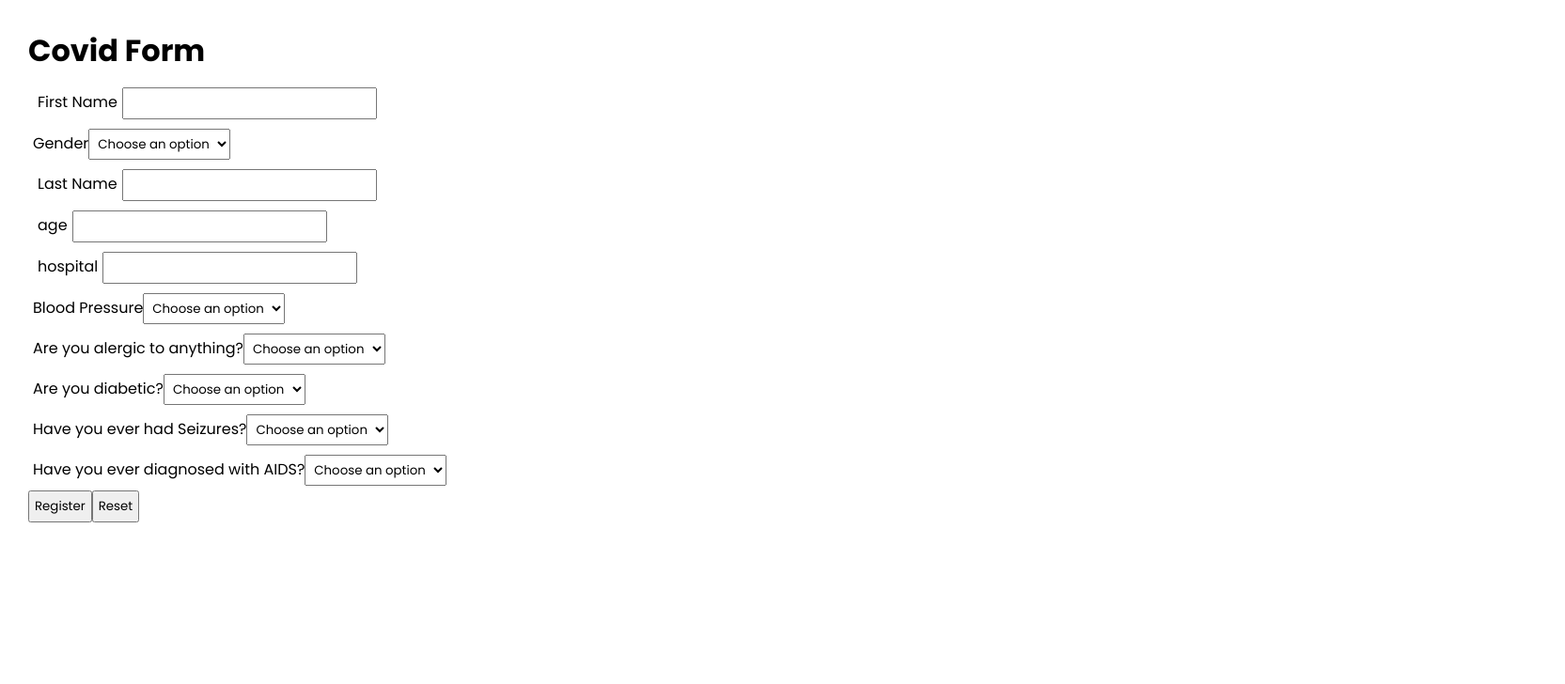
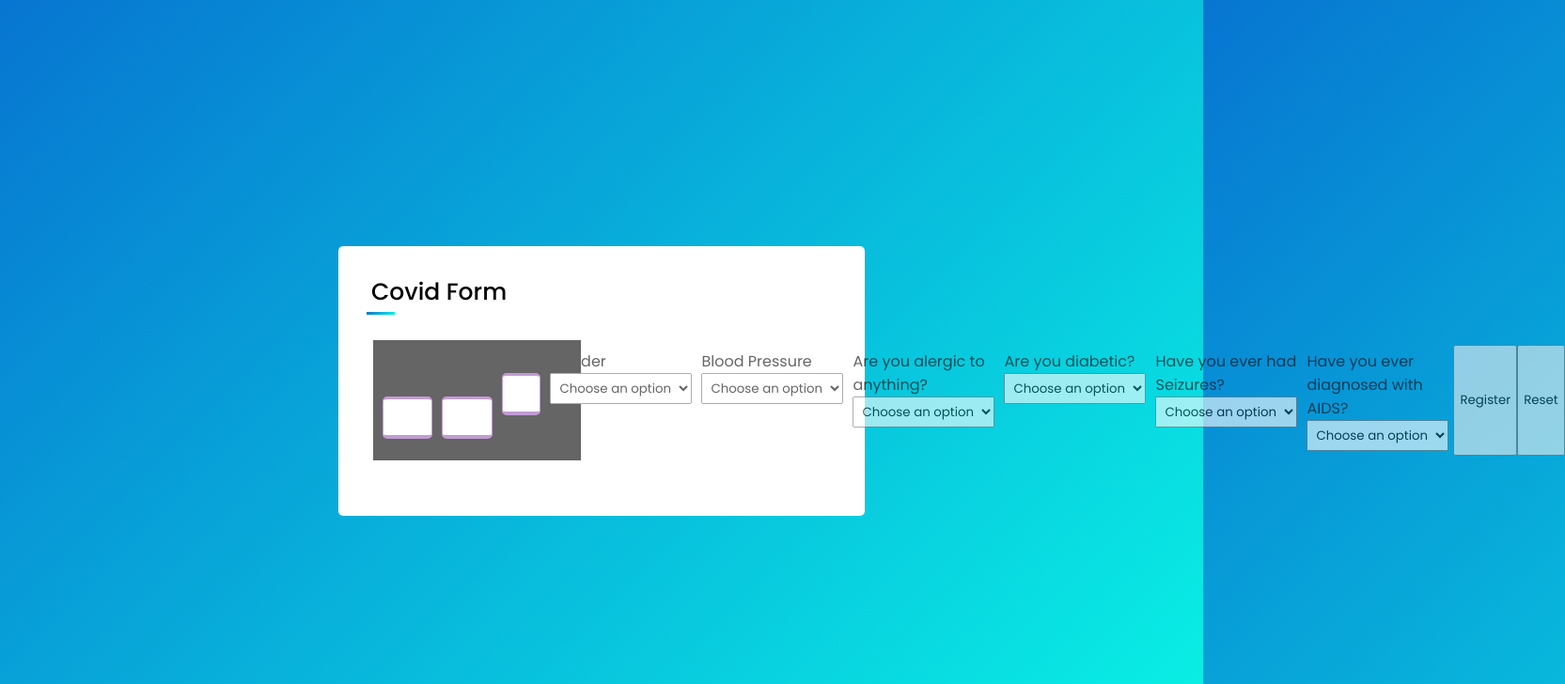
Before and after one commit to subhan300/covid-tracking-application, a React (Create React App) app: page /covid_form in a window 1280 px wide. Shown: the top 728 px of the page at 94% size, 1665 px wide, since content can reach past the window. Built offline with nearby package versions, Linux system fonts and the light colour scheme.

Commit message:
Add files via upload

```diff
--- a/src/pages/covid-form/Covid_form.css
+++ b/src/pages/covid-form/Covid_form.css
@@ -0,0 +1,80 @@
+* {
+  margin: 0;
+  padding: 0;
+  box-sizing: border-box;
+  font-family: "Poppins", sans-serif;
+}
+
+body {
+  display: flex;
+  height: 100vh;
+  justify-content: center;
+  align-items: center;
+  background-image: linear-gradient(135deg, #0775d1, #09f3e5);
+}
+
+.container {
+  max-width: 700px;
+  width: 100%;
+  background: #fff;
+  padding: 25px 30px;
+  border-radius: 5px;
+}
+
+.container .head {
+  font-size: 25px;
+  font-weight: 500;
+  position: relative;
+}
+
+.container .head::before {
+  content: "";
+  position: absolute;
+  left: 0;
+  bottom: 0;
+  height: 3px;
+  width: 30px;
+  background-image: linear-gradient(135deg, #0775d1, #09f3e5);
+}
+
+.container .censtyl {
+  display: flex;
+  flex-wrap: wrap;
+  justify-content: space-between;
+  margin: 20px 0 12px 0;
+}
+
+.box {
+  margin-bottom: 15px;
+  width: calc(100% / 2 - 20px);
+}
+
+.input {
+  height: 45px;
+  width: 100%;
+  display: block;
+  font-weight: 500px;
+  margin-bottom: 5px;
+  outline: none;
+  border-radius: 5px;
+  border: 1px solid #ccc;
+  padding-left: 15px;
+  font-size: 14px;
+  border-bottom-width: 4px;
+  border-top-width: 3px;
+  transition: all 0.5 ease;
+}
+
+.input:focus,
+input:valid {
+  border-color: #9b59b6;
+}
+
+.select {
+  padding: 8px 1200px;
+  color: #000;
+  background-color: #fff;
+  border: 1px solid #dddddd;
+  cursor: pointer;
+  border-radius: 5px;
+}
--- a/src/pages/covid-form/Covid_form.js
+++ b/src/pages/covid-form/Covid_form.js
@@ -1,100 +1,87 @@
-import React from 'react'
-import "./Covid_form.css"
-import {Formik, Form} from "formik"
-import { TextField } from './TextField'
-import {Select} from './select'
-import * as Yup from 'yup'
+import React from "react";
+import "./Covid_form.css";
+import { Formik, Form } from "formik";
+import { TextField } from "./TextField";
+import { Select } from "./select";
+import * as Yup from "yup";
 
 const binaryOption = ["yes", "no"];
-const genderOptions = ["male", "female", "transgender"]
-const bpOptions = ["high", "low"]
+const genderOptions = ["male", "female", "transgender"];
+const bpOptions = ["high", "low"];
 
 const SignupValidation = Yup.object().shape({
   firstName: Yup.string()
-        .max(50, 'must be 50 characters or less' )
-        .required('Required'),
+    .max(50, "must be 50 characters or less")
+    .required("Required"),
 
   lastName: Yup.string()
-        .max(50, 'must be 50 characters or less' )
-        .required('Required'),
+    .max(50, "must be 50 characters or less")
+    .required("Required"),
 
-        hospital: Yup.string()
-        .max(50, 'must be 50 characters or less' )
-        .required('Required'),
+  gender: Yup.string().required("Required").oneOf(genderOptions),
 
-
-        gender:  Yup.string()
-        .required("Required")
-        .oneOf(genderOptions),
-
-        age: Yup.number().typeError('Age must be a number').min(18, "age must be equal to or greator than 18 years old.")
+  age: Yup.number()
+    .typeError("Age must be a number")
+    .min(18, "age must be equal to or greator than 18 years old.")
     .max(60, "age must be less than 60 years.")
     .required(),
 
+  bloodPressure: Yup.string().required("Required").oneOf(bpOptions),
 
-        bloodPressure: Yup.string()
-        .required('Required')
-        .oneOf(bpOptions),
+  allergicReaction: Yup.string().required("Required").oneOf(binaryOption),
 
+  diabetic: Yup.string().required("Required").oneOf(binaryOption),
 
-        allergicReaction: Yup.string()
-       .required('Required')
-        .oneOf(binaryOption),
-
-
-
-        diabetic: Yup.string()
-        .required('Required')
-        .oneOf(binaryOption),
-
-
-        seizures: Yup.string()
-        .required('Required')
-        .oneOf(binaryOption),
-
-
-
-
-    })
-
+  seizures: Yup.string().required("Required").oneOf(binaryOption),
+});
 
 const Covid_form = () => {
-
-
-
   return (
     <Formik
+      initialValues={{
+        firstName: "",
+        lastName: "",
+        gender: "",
+        age: new Int16Array(),
+        bloodPressure: "",
+        allergicReaction: "",
+        diabetic: "",
+        seizures: "",
+        hiv: "",
+      }}
+      validationSchema={SignupValidation}
+    >
+      {({ errors, touched, ...formik }) => (
+        <div className="body">
+          <div className="container">
+            <h1 className="head">Covid Form</h1>
+            {console.log("Form Values: ", formik)}
+            <Form className="censtyl">
+              <div className="box">
+                <TextField
+                  className="input"
+                  errors={errors}
+                  touched={touched}
+                  label="First Name"
+                  name="firstName"
+                />
 
-        initialValues={
-            {
-                firstName: '',
-                lastName: '',
-                hostpita:'',
-                gender: '',
-                age: new Int16Array(),
-                bloodPressure: '',
-                allergicReaction: '',
-                diabetic:'',
-                seizures:'',
-                hiv:'',
-
-
-
-            }
-        }
-        validationSchema={SignupValidation}
-
-        >
-
-
-            {
-                ({ errors, touched, ...formik }) => (
-                    <div>
-                        <h1>Covid Form</h1>
-                        {console.log("Form Values: ", formik)}
-                        <Form>
-                            <TextField errors={errors} touched={touched} label="First Name" name="firstName"/>
+                <TextField
+                  className="input"
+                  errors={errors}
+                  touched={touched}
+                  label="Last Name"
+                  name="lastName"
+                />
+                <TextField
+                  className="input"
+                  errors={errors}
+                  touched={touched}
+                  label="age"
+                  name="age"
+                />
                 <Select
+                  className="input"
                   mainLabel="Gender"
                   optionValues={genderOptions}
                   optionLabels={genderOptions}
@@ -102,11 +89,8 @@ const Covid_form = () => {
                   name="gender"
                   value={formik.values.gender}
                 />
-                            <TextField errors={errors} touched={touched} label="Last Name" name="lastName"/>
-                            <TextField errors={errors} touched={touched} label="age" name="age"/>
-                            <TextField errors={errors} touched={touched} label="hospital" name="hospital"/>
-
                 <Select
+                  className="input"
                   mainLabel="Blood Pressure"
                   optionValues={bpOptions}
                   optionLabels={bpOptions}
@@ -116,6 +100,7 @@ const Covid_form = () => {
                 />
 
                 <Select
+                  className="input"
                   mainLabel="Are you alergic to anything?"
                   optionValues={binaryOption}
                   optionLabels={binaryOption}
@@ -125,6 +110,7 @@ const Covid_form = () => {
                 />
 
                 <Select
+                  className="input"
                   mainLabel="Are you diabetic?"
                   optionValues={binaryOption}
                   optionLabels={binaryOption}
@@ -133,8 +119,8 @@ const Covid_form = () => {
                   value={formik.values.diabetic}
                 />
 
-
                 <Select
+                  className="input"
                   mainLabel="Have you ever had Seizures?"
                   optionValues={binaryOption}
                   optionLabels={binaryOption}
@@ -143,9 +129,8 @@ const Covid_form = () => {
                   value={formik.values.seizures}
                 />
 
-
-
                 <Select
+                  className="input"
                   mainLabel="Have you ever diagnosed with AIDS?"
                   optionValues={binaryOption}
                   optionLabels={binaryOption}
@@ -153,18 +138,17 @@ const Covid_form = () => {
                   name="hiv"
                   value={formik.values.hiv}
                 />
-                            <button type="submit">Register</button>
+                <button className="" type="submit">
+                  Register
+                </button>
                 <button type="reset">Reset</button>
-
-
+              </div>
             </Form>
-
-
           </div>
-                )
-            }
+        </div>
+      )}
     </Formik>
-    )
-}
+  );
+};
 
 export default Covid_form;
```
Lines whose indentation alone changed are shown as unchanged.
